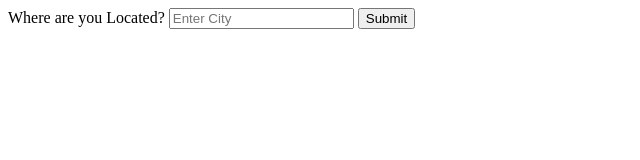
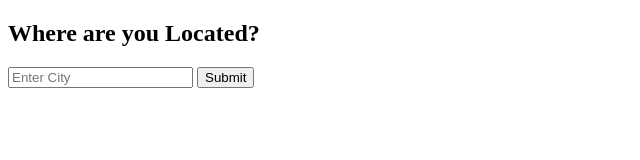
Before and after one commit to Ben-Boyte/Drink-Finder, a plain HTML site: page brew.html in a window 1280 px wide. Shown: the whole page, without its empty margins (0-640 px from the left). Drawn offline with nearby package versions, Linux system fonts and the light colour scheme.

Commit message:
added h2 tags to brew

```diff
--- a/brew.html
+++ b/brew.html
@@ -8,7 +8,7 @@
     <title>Document</title>
 </head>
 <body>
-    Where are you Located?
+    <h2>Where are you Located?</h2>
     <input type="text" id="searchText" placeholder="Enter City" name="searchText">
     <button class="btn" id="searchBtn" type="submit">Submit</button>
 </body>
```
